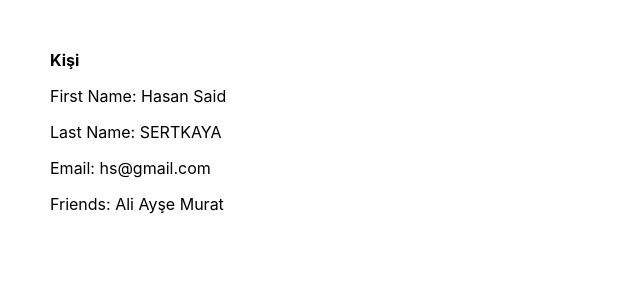
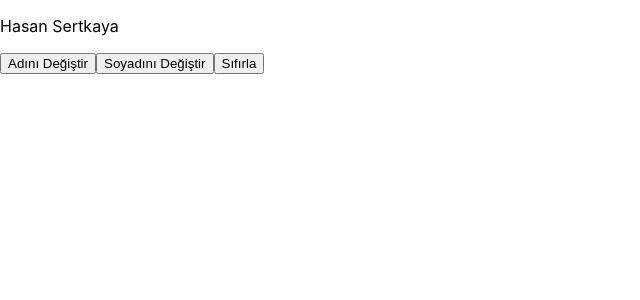
Before and after one commit to hasansaid/React-Work, a React (Create React App) app: page / in a window 1280 px wide. Shown: the top 300 px of the page, without its empty margins (0-640 px from the left). Built offline with nearby package versions, Linux system fonts and the light colour scheme.

Commit message:
adding usestate

```diff
--- a/src/App.js
+++ b/src/App.js
@@ -1,7 +1,9 @@
 import React from 'react';
+// import Counter from './components/counter.jsx';
 // import Header from './components/header.jsx';
 // import Login from './components/login.jsx';
-import User from './components/user.jsx';
+// import User from './components/user.jsx';
+import UserState from './components/userState.jsx';
 
 function App () {
   // const isLoggedIn = true;
@@ -25,11 +27,15 @@ function App () {
       <User name="Hasan" surname="SERTKAYA" age={23} />
       <User name="Said" surname="SERTKAYA" age={25} /> */}
 
-      <User
+      {/* <User
         // title="Kişiler"
         data={user}
         friends={['Ali ', 'Ayşe ', 'Murat']}
-      />
+      /> */}
+
+      {/* <Counter /> */}
+
+      <UserState />
     </div>
   );
 }
--- /dev/null
+++ b/src/components/counter.jsx
@@ -0,0 +1,48 @@
+import React, { useState } from "react";
+
+function Counter() {
+  const [count, setCount] = useState(
+    //başlangıç değeri
+    0
+  );
+
+  const [amount, setAmount] = useState(1);
+  const Increment = () => {
+    setCount(count + 1);
+  };
+
+  const Decrement = () => {
+    setCount(count - 1);
+  };
+
+  const Reset = () => {
+    setCount(0);
+  };
+
+  const ManyAdd = () => {
+    setCount(count + amount);
+  };
+
+  const Five = () => {
+    setAmount(5);
+  };
+
+  return (
+    <>
+      <div>
+        <h1>{count}</h1>
+        <button onClick={Increment}>Arttır</button>
+        <button onClick={Decrement}>Azalt</button>
+        <button onClick={Reset}>Sıfırla</button>
+        <button onClick={ManyAdd}>Çoğalt</button>
+      </div>
+      <hr />
+      <div>Çoklu Arttırma: +{amount}</div>
+      <button onClick={() => setAmount(1)}>+1</button>
+      <button onClick={Five}>+5</button>
+      <button onClick={() => setAmount(10)}>+10</button>
+    </>
+  );
+}
+
+export default Counter;
--- a/src/components/learn/component.jsx
+++ b/src/components/learn/component.jsx
@@ -29,6 +29,7 @@ function Component() {
 
   //Props nedir? Özellik anlamına geliyor. Bir componenti ilk kez render ederken, onun görünümünü sağlayacak olan bilgileri vermek.
   //PropTypes  import PropTypes from "prop-types"; komutu ile component'e import edilir. Sıkça kullanmamız gerekecek.TypeScript kullanmadığımız için bu özellik ile tip güvenliğini sağlıyoruz.
+  //State nedir? Durum anlamına gelmektedir. Componentin durumundan bahsediyoruz. Elimizdeki veriye bağlı olarak görüntü değişebilir.
 
   return (
     //Tek div kullanılır. <> </> fragment tagınıda kullanabiliriz. <> == <React.Fragment>
--- /dev/null
+++ b/src/components/userState.jsx
@@ -0,0 +1,29 @@
+import React, { useState } from "react";
+
+function UserState() {
+  const [user, setUser] = useState({
+    name: "Hasan",
+    surName: "Sertkaya",
+  });
+  const Change = () => {
+    // ...user state de ki veriyi sabit tutar
+    setUser({ ...user, name: "Ali" });
+  };
+  const ChangeTwo = () => {
+    setUser({ ...user, surName: "Taşkaya" });
+  };
+  return (
+    <div>
+      <p>
+        {user.name} {user.surName}
+      </p>
+      <button onClick={Change}>Adını Değiştir</button>
+      <button onClick={ChangeTwo}>Soyadını Değiştir</button>
+      <button onClick={() => setUser({ name: "Hasan", surName: "Sertkaya" })}>
+        Sıfırla
+      </button>
+    </div>
+  );
+}
+
+export default UserState;
```
